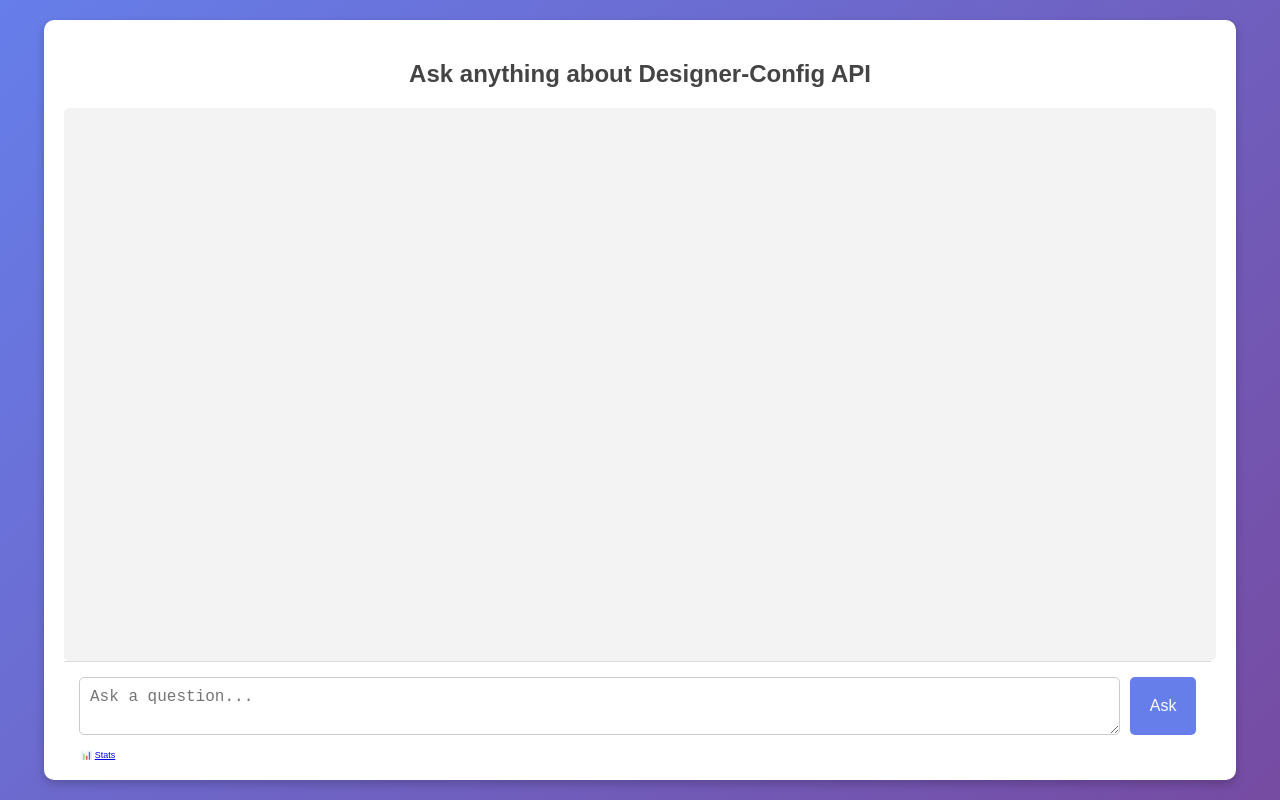
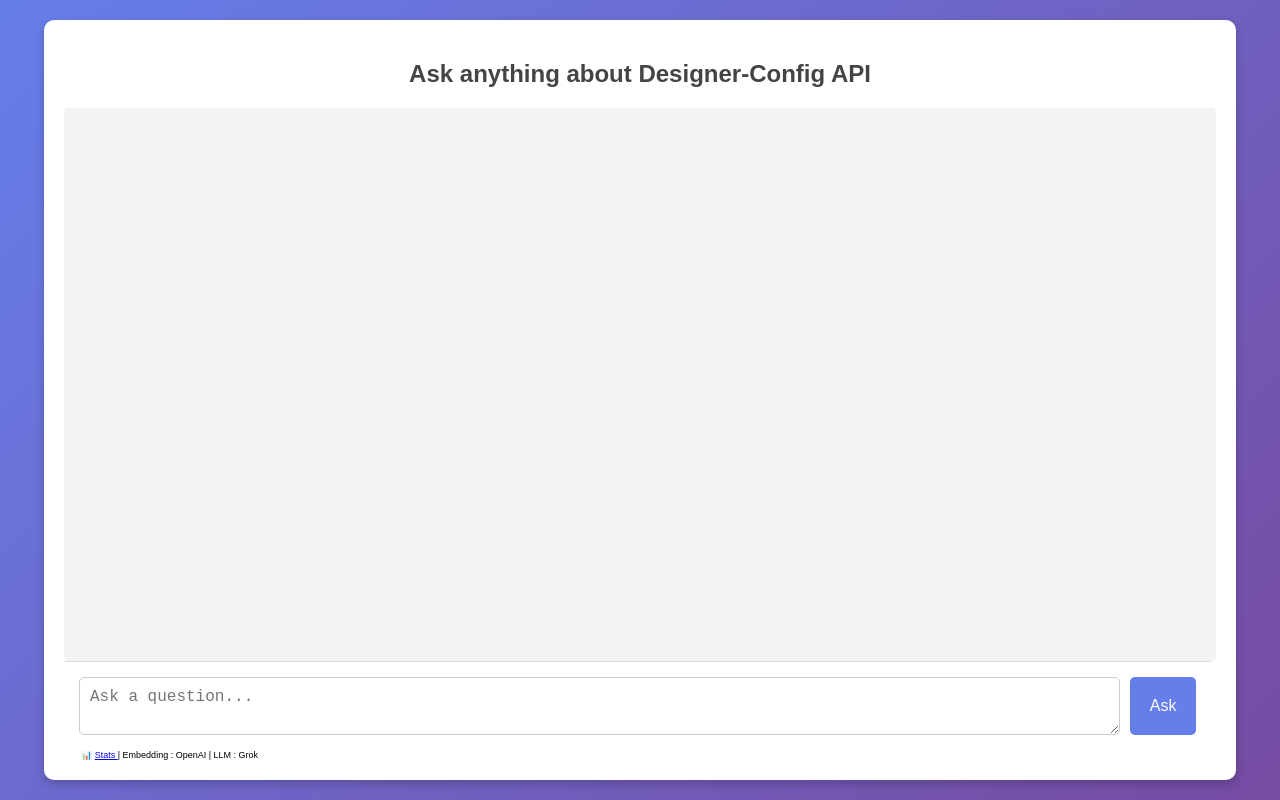
Before and after one commit to ashishkummar/chatAgent_Groq, a website with bundled scripts: page frontend/frontend.html in a window 1280 px wide. Built offline with nearby package versions, Linux system fonts and the light colour scheme.

Commit message:
cors resolved for grokapi

```diff
--- a/frontend/frontend.html
+++ b/frontend/frontend.html
@@ -20,7 +20,8 @@
             <button class="askButtonM" id="askButton">Ask</button>
 
         </div>
-        <div class="stats">📊 <a href="https://creative.exponential.com/creative/devshowcase/AI/chat-agent3/firestore/history.html" target="_blank">Stats </a></div>
+        <div class="stats">📊 <a href="https://creative.exponential.com/creative/devshowcase/AI/chat-agent3/firestore/history.html" target="_blank">Stats </a>
+            | Embedding : OpenAI | LLM : Grok </div>
     </div>
 
     <!-- Feedback Modal -->
--- a/package.json
+++ b/package.json
@@ -4,7 +4,7 @@
   "description": "",
   "main": "index.js",
   "scripts": {
-    "start": "node backend/api.js",
+    "start": "node backend/grokapi.js",
     "test": "echo \"Error: no test specified\" && exit 1"
   },
   "type": "module",
```
Also changed, not shown: backend/grokapi.js (renamed from backend/Api.js).
